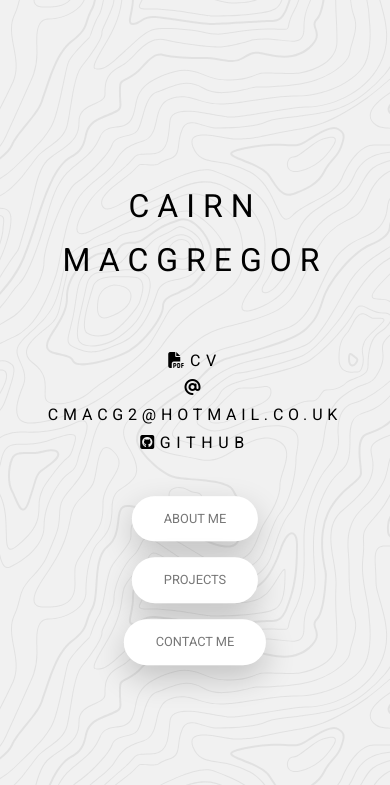
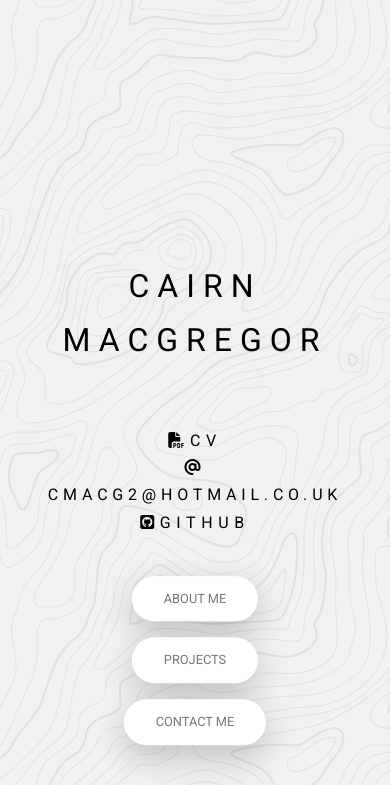
Before and after one commit to CairnMacGregor/CairnMacGregor.github.io, a website: page index.html in a window 390 px wide. Shown: the top 785 px of the page. Drawn offline with Linux system fonts and the light colour scheme.

Commit message:
Add files via upload

```diff
--- a/css/style.css
+++ b/css/style.css
@@ -217,6 +217,9 @@ body {
     left: 50%;
     transform: translate(-50%, -50%);
     text-align: center; }
+    @media (max-width: 37.5em) {
+      .header__text-box {
+        margin-top: 10rem; } }
   .header .btn {
     margin: 2rem 2rem; }
     @media (max-width: 75em) {
```
